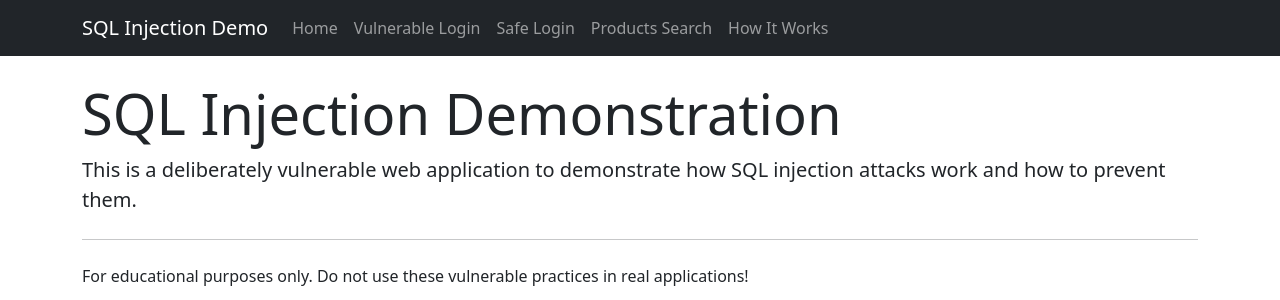
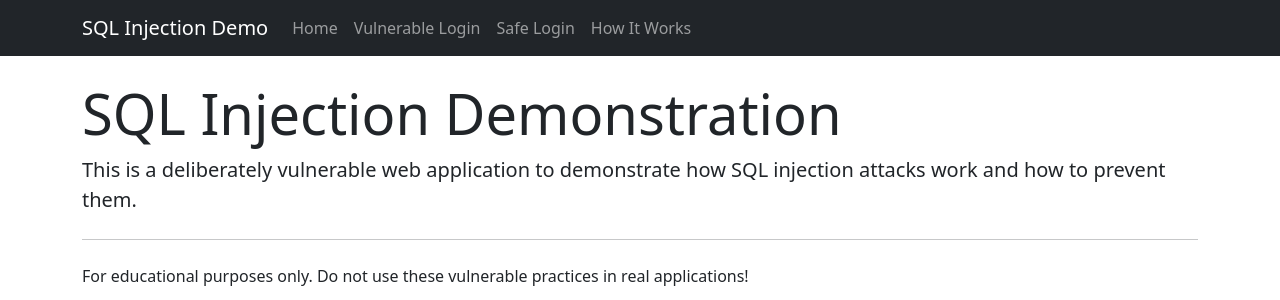
Before and after one commit to SebastianMeisel/SQL-Injection-Demo, a Flask app: page / in a window 1280 px wide. Shown: the top 300 px of the page. Run offline with Flask 2, Linux system fonts and the light colour scheme; some libraries are stand-ins or nearby versions.

Commit message:
Block Productspage for now.

```diff
--- a/app/templates/how_it_works.html
+++ b/app/templates/how_it_works.html
@@ -24,9 +24,9 @@
                     <li class="nav-item">
                         <a class="nav-link" href="/login_safe">Safe Login</a>
                     </li>
-                    <li class="nav-item">
-                        <a class="nav-link" href="/products">Products Search</a>
-                    </li>
+                    <!-- <li class="nav-item"> -->
+                    <!--     <a class="nav-link" href="/products">Products Search</a> -->
+                    <!-- </li> -->
                     <li class="nav-item">
                         <a class="nav-link active" href="/how-it-works">How It Works</a>
                     </li>
--- a/app/templates/index.html
+++ b/app/templates/index.html
@@ -24,9 +24,9 @@
                     <li class="nav-item">
                         <a class="nav-link" href="/login_safe">Safe Login</a>
                     </li>
-                    <li class="nav-item">
-                        <a class="nav-link" href="/products">Products Search</a>
-                    </li>
+                    <!-- <li class="nav-item"> -->
+                    <!--     <a class="nav-link" href="/products">Products Search</a> -->
+                    <!-- </li> -->
                     <li class="nav-item">
                         <a class="nav-link" href="/how-it-works">How It Works</a>
                     </li>
--- a/app/templates/login.html
+++ b/app/templates/login.html
@@ -24,9 +24,9 @@
                     <li class="nav-item">
                         <a class="nav-link" href="/login_safe">Safe Login</a>
                     </li>
-                    <li class="nav-item">
-                        <a class="nav-link" href="/products">Products Search</a>
-                    </li>
+                    <!-- <li class="nav-item"> -->
+                    <!--     <a class="nav-link" href="/products">Products Search</a> -->
+                    <!-- </li> -->
                     <li class="nav-item">
                         <a class="nav-link" href="/how-it-works">How It Works</a>
                     </li>
--- a/app/templates/login_safe.html
+++ b/app/templates/login_safe.html
@@ -24,9 +24,9 @@
                     <li class="nav-item">
                         <a class="nav-link active" href="/login_safe">Safe Login</a>
                     </li>
-                    <li class="nav-item">
-                        <a class="nav-link" href="/products">Products Search</a>
-                    </li>
+                    <!-- <li class="nav-item"> -->
+                    <!--     <a class="nav-link" href="/products">Products Search</a> -->
+                    <!-- </li> -->
                     <li class="nav-item">
                         <a class="nav-link" href="/how-it-works">How It Works</a>
                     </li>
--- a/app/templates/user.html
+++ b/app/templates/user.html
@@ -24,9 +24,9 @@
                     <li class="nav-item">
                         <a class="nav-link" href="/login_safe">Safe Login</a>
                     </li>
-                    <li class="nav-item">
-                        <a class="nav-link" href="/products">Products Search</a>
-                    </li>
+                    <!-- <li class="nav-item"> -->
+                    <!--     <a class="nav-link" href="/products">Products Search</a> -->
+                    <!-- </li> -->
                     <li class="nav-item">
                         <a class="nav-link" href="/how-it-works">How It Works</a>
                     </li>
```
